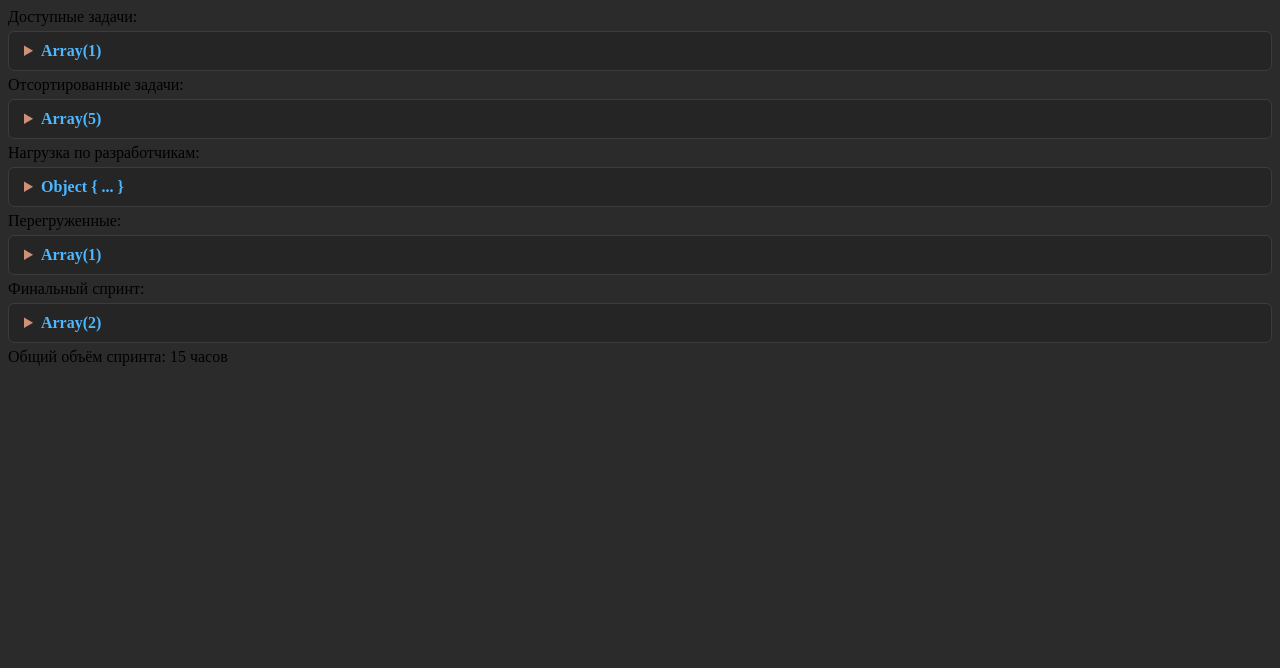
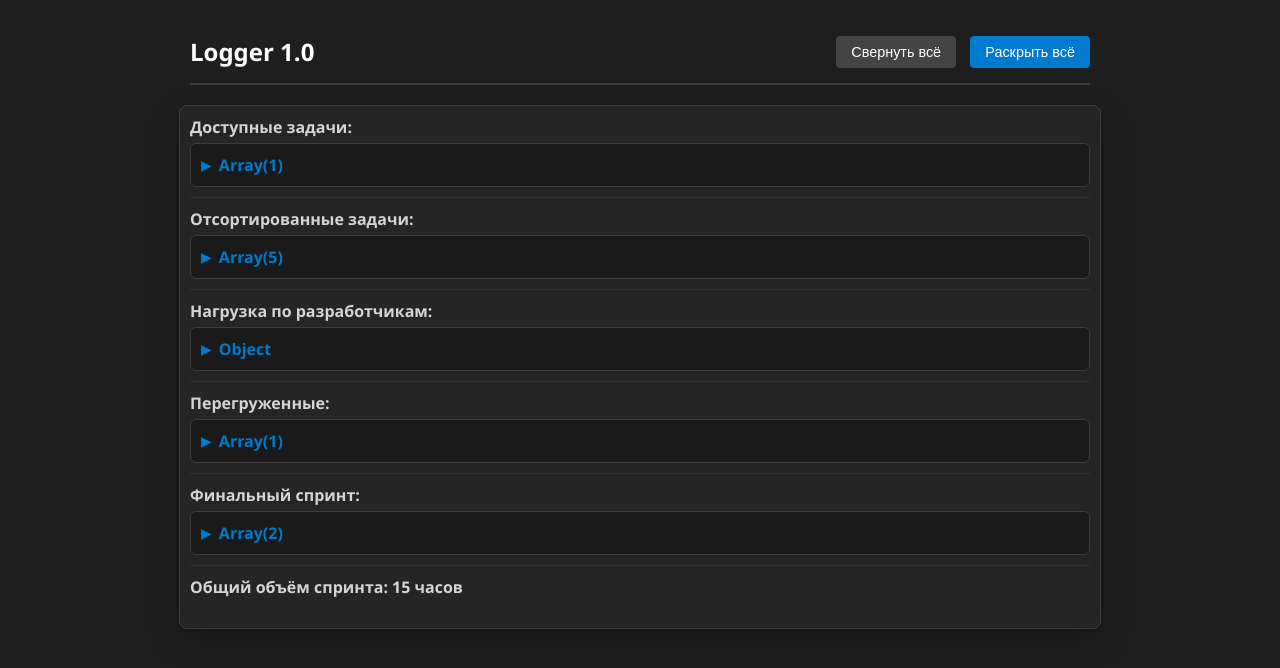
Before and after one commit to NETyENeTA/taskes, a plain HTML site: page index.html in a window 1280 px wide. Drawn offline with Linux system fonts and the light colour scheme.

Commit message:
changed and acharged

```diff
--- a/index.html
+++ b/index.html
@@ -1,18 +1,24 @@
-<!DOCTYPE html>
+<!doctype html>
 <html lang="en">
-<head>
-    <meta charset="UTF-8">
-    <meta name="viewport" content="width=device-width, initial-scale=1.0">
-    <link href="./style.css" rel="stylesheet">
-    <link href="./logStyled.css" rel="stylesheet">
+  <head>
+    <meta charset="UTF-8" />
+    <meta name="viewport" content="width=device-width, initial-scale=1.0" />
+    <link href="./style.css" rel="stylesheet" />
+    <link href="./logStyled.css" rel="stylesheet" />
     <title>Document</title>
-</head>
-<body>
+  </head>
 
+  <header>
+    <h1>Logger 1.0</h1>
+    <div class="controls">
+      <button class="secondary" onclick="toggleAll(false)">Свернуть всё</button>
+      <button onclick="toggleAll(true)">Раскрыть всё</button>
+    </div>
+  </header>
+  <body>
     <div id="logimaster"></div>
-
 
     <script type="text/javascript" src="./logister.js"></script>
     <script type="text/javascript" src="./script.js"></script>
-</body>
+  </body>
 </html>
--- a/logStyled.css
+++ b/logStyled.css
@@ -1,77 +1,144 @@
-.log-item.info {
-  border-left: 4px solid #4db8ff;
-}
-.log-item.warn {
-  border-left: 4px solid #ffcc00;
-  background: #3a3520;
-}
-.log-item.error {
-  border-left: 4px solid #ff5555;
-  background: #3a2020;
+:root {
+  --bg-main: #1e1e1e;
+  --bg-card: #252526;
+  --accent: #007acc;
+  --text: #d4d4d4;
+  --key: #9cdcfe;
+  --string: #ce9178;
+  --number: #b5cea8;
+  --border: #3c3c3c;
 }
 
-.log-time {
-  font-size: 0.7rem;
-  color: #888;
-  float: right;
+body {
+  background-color: var(--bg-main);
+  color: var(--text);
+  font-family: "Segoe UI", system-ui, sans-serif;
+  margin: 0;
+  padding: 20px;
+  display: flex;
+  flex-direction: column;
+  align-items: center;
 }
 
-.log-content {
-  padding-left: 15px;
-  color: #ce9178;
-  white-space: pre-wrap;
-  word-break: break-all;
+header {
+  position: sticky;
+  top: 0;
+  z-index: 1000;
+  background-color: var(--bg-main);
+  padding: 15px 0;
+  border-bottom: 2px solid var(--border);
+
+  width: 100%;
+  max-width: 900px;
+  display: flex;
+  justify-content: space-between;
+  align-items: center;
+  margin-bottom: 20px;
 }
 
-
-
-.json-key { color: #9cdcfe; font-weight: bold; }
-.json-string { color: #ce9178; }
-.json-number { color: #b5cea8; }
-.json-boolean { color: #569cd6; }
-
-pre {
-  background: #1e1e1e;
-  padding: 15px;
-  border-radius: 8px;
-  line-height: 1.5;
-  color: #d4d4d4;
-  font-family: 'Consolas', 'Monaco', monospace;
-  border: 1px solid #333;
+h1 {
+  margin: 0;
+  font-size: 1.5rem;
+  color: #fff;
 }
 
+.controls button {
+  background: var(--accent);
+  color: white;
+  border: none;
+  padding: 8px 15px;
+  border-radius: 4px;
+  cursor: pointer;
+  font-size: 0.9rem;
+  transition: 0.2s;
+  margin-left: 10px;
+}
 
-/*  */
+.controls button:hover {
+  background: #0062a3;
+}
+.controls button.secondary {
+  background: #444;
+}
 
+#logimaster {
+  width: 100%;
+  max-width: 900px;
+  background: var(--bg-card);
+  border-radius: 8px;
+  border: 1px solid var(--border);
+  padding: 10px;
+  box-shadow: 0 10px 30px rgba(0, 0, 0, 0.3);
+}
+
+/* Стили логов */
+.log-item {
+  margin-bottom: 10px;
+  border-bottom: 1px solid #333;
+  padding-bottom: 10px;
+}
+
+.log-item:last-child {
+  border: none;
+}
 
 details {
-  background: #252526;
+  background: #1a1a1a;
   border-radius: 6px;
-  padding: 5px 10px;
-  margin: 5px 0;
-  border: 1px solid #3c3c3c;
+  border: 1px solid var(--border);
+  margin-top: 5px;
 }
 
 summary {
+  padding: 10px;
   cursor: pointer;
-  color: #4db8ff;
+  color: var(--accent);
   font-weight: bold;
-  outline: none;
-  user-select: none;
-  padding: 5px;
+  list-style: none;
+  display: flex;
+  align-items: center;
 }
 
-summary:hover {
-  color: #82ccff;
+summary::before {
+  content: "▶";
+  display: inline-block;
+  margin-right: 8px;
+  font-size: 0.8rem;
+  transition: 0.2s;
 }
 
-/* Иконка стрелочки перед текстом */
-summary::marker {
-  color: #ce9178;
+details[open] summary::before {
+  transform: rotate(90deg);
 }
 
 pre {
-  margin-top: 10px;
-  border: none;
-  background: transparent;
+  margin: 0;
+  padding: 15px;
+  overflow-x: auto;
+  font-family: "Consolas", monospace;
+  font-size: 14px;
+  line-height: 1.4;
 }
+
+/* Подсветка синтаксиса */
+.json-key {
+  color: var(--key);
+}
+.json-string {
+  color: var(--string);
+}
+.json-number {
+  color: var(--number);
+}
+.json-boolean {
+  color: #569cd6;
+}
+
+.tag {
+  font-size: 0.7rem;
+  background: #444;
+  padding: 2px 6px;
+  border-radius: 10px;
+  margin-left: 10px;
+  color: #bbb;
+}
--- a/logister.js
+++ b/logister.js
@@ -1,56 +1,52 @@
+// 1. ПОДЦВЕТКА JSON
 function highlightJson(json) {
-  if (typeof json !== "string") {
-    json = JSON.stringify(json, null, 2);
-  }
-  // Регулярка ищет ключи, строки, числа и булевы значения
+  if (typeof json !== "string") json = JSON.stringify(json, null, 2);
   return json.replace(
     /("(\\u[a-zA-Z0-9]{4}|\\[^u]|[^\\"])*"(\s*:)?|\b(true|false|null)\b|-?\d+(?:\.\d*)?(?:[eE][+\-]?\d+)?)/g,
     function (match) {
       let cls = "json-number";
       if (/^"/.test(match)) {
-        if (/:$/.test(match)) {
-          cls = "json-key";
-        } else {
-          cls = "json-string";
-        }
+        cls = /:$/.test(match) ? "json-key" : "json-string";
       } else if (/true|false/.test(match)) {
         cls = "json-boolean";
-      } else if (/null/.test(match)) {
-        cls = "json-null";
       }
-      return '<span class="' + cls + '">' + match + "</span>";
+      return `<span class="${cls}">${match}</span>`;
     },
   );
 }
 
-(function() {
+// 2. ПЕРЕХВАТ CONSOLE.LOG
+(function () {
   const originalLog = console.log;
-    const logContainer = document.getElementById('logimaster');
+  const container = document.getElementById("logimaster");
 
-    console.log = function(...args) {
+  console.log = function (...args) {
     originalLog.apply(console, args);
+    const item = document.createElement("div");
+    item.className = "log-item";
 
-        const item = document.createElement('div');
-        item.className = 'log-item';
-
-        const content = args.map(arg => {
-            if (typeof arg === 'object' && arg !== null) {
-                // Если это массив или объект — делаем его скрываемым
-                const isArray = Array.isArray(arg);
-                const label = isArray ? `Array(${arg.length})` : `Object { ... }`;
-                const jsonHtml = highlightJson(arg);
-
+    const content = args
+      .map((arg) => {
+        if (typeof arg === "object" && arg !== null) {
+          const isArr = Array.isArray(arg);
+          const label = isArr ? `Array(${arg.length})` : `Object`;
           return `
                             <details>
                                 <summary>${label}</summary>
-                        <pre>${jsonHtml}</pre>
+                                <pre>${highlightJson(arg)}</pre>
                             </details>
                         `;
         }
-            return `<span>${arg}</span>`;
-        }).join(' ');
+        return `<strong>${arg}</strong>`;
+      })
+      .join(" ");
 
     item.innerHTML = content;
-        logContainer.appendChild(item);
+    container.appendChild(item);
   };
 })();
+
+// 3. УПРАВЛЕНИЕ КНОПКАМИ
+function toggleAll(open) {
+  document.querySelectorAll("details").forEach((d) => (d.open = open));
+}
--- a/script.js
+++ b/script.js
@@ -1,8 +1,3 @@
-
-
-
-
-
 const tasks = [
   {
     id: 1,
--- a/style.css
+++ b/style.css
@@ -1,3 +1,3 @@
-body {
+/* body {
   background-color: rgb(43, 43, 43);
-}
+} */
```
Lines whose indentation alone changed are shown as unchanged.
